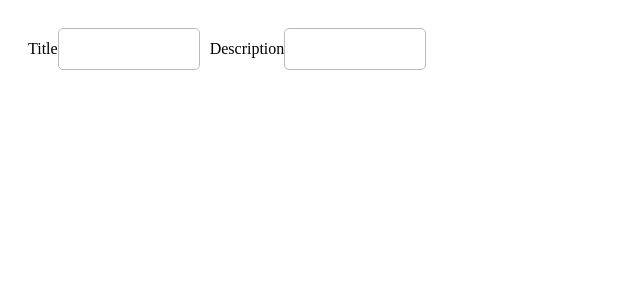
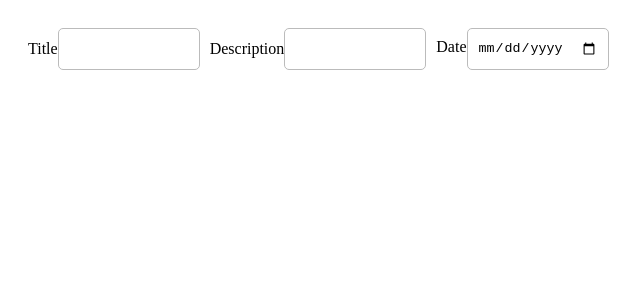
Before and after one commit to jefim9413/calendario-front, a React (Create React App) app: page / in a window 1280 px wide. Shown: the top 300 px of the page, without its empty margins (0-644 px from the left). Built offline with nearby package versions, Linux system fonts and the light colour scheme.

Commit message:
adicionando label de date

```diff
--- a/src/components/Form.js
+++ b/src/components/Form.js
@@ -49,6 +49,11 @@ const Form = ()=> {
                 <Label>Description</Label>
                 <Input name="description"/>
             </InputArea>
+            <InputArea>
+                <Label>Date</Label>
+                <Input name="date" type="date"/>
+            </InputArea>
+
         </FormContainer>
     )
 }
```
